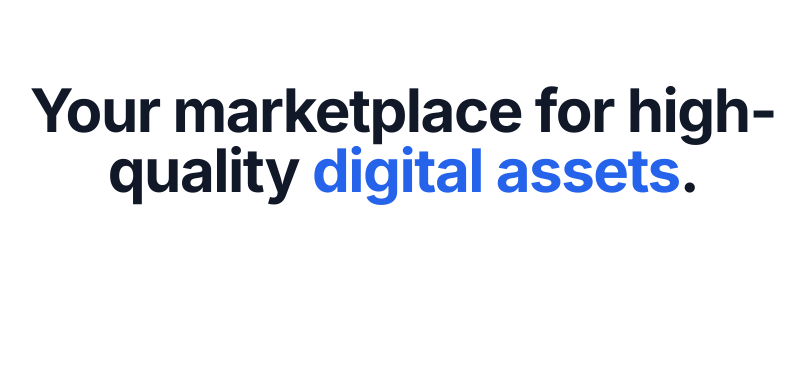
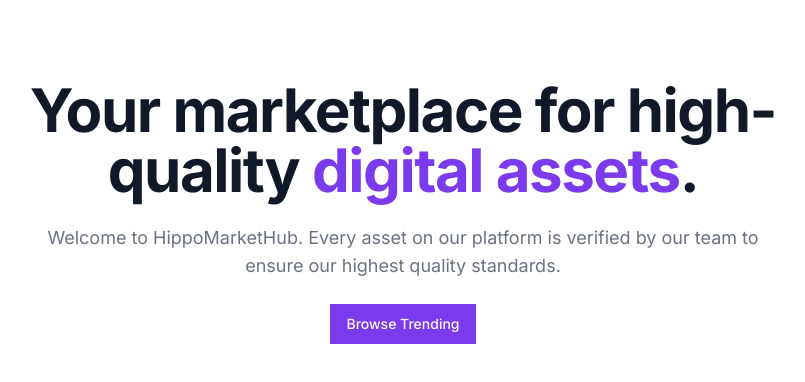
Before and after one commit to RenePung/marketplace_HippoHub, a Next.js app: page / in a window 1280 px wide. Shown: the top 382 px of the page, without its empty margins (237-1042 px from the left). Built offline with nearby package versions, Linux system fonts and the light colour scheme.

Commit message:
installed shadcn button, added styles to our page

```diff
--- a/package.json
+++ b/package.json
@@ -9,6 +9,7 @@
     "lint": "next lint"
   },
   "dependencies": {
+    "@radix-ui/react-slot": "^1.0.2",
     "class-variance-authority": "^0.7.0",
     "clsx": "^2.0.0",
     "lucide-react": "^0.292.0",
--- a/src/app/page.tsx
+++ b/src/app/page.tsx
@@ -1,16 +1,26 @@
 import MaxWidthWrapper from "@/components/MaxWidthWrapper";
-
+import { buttonVariants } from "@/components/ui/button";
+import Link from "next/link";
+//*********************************************IMPORTS*********************************************
 export default function Home() {
   return (
     <MaxWidthWrapper>
       <div className="py-20 mx-auto text-center flex flex-col items-center max-w-3xl">
         <h1 className="text-4xl font-bold tracking-tight text-gray-900 sm:text-6xl">
           Your marketplace for high-quality{' '}
-          <span className="text-blue-600">
+          <span className="text-violet-600">
             digital assets
           </span>
           .
           </h1>
+          <p className="mt-6 text-lg max-w-prose text-muted-foreground">
+            Welcome to HippoMarketHub. Every asset on our
+            platform is verified by our team to ensure our
+            highest quality standards.
+          </p>
+          <div className="flex flex-col sm:flex-row gap-4 mt-6">
+            <Link href='/products' className={buttonVariants()}>Browse Trending</Link>
+          </div>
       </div>
     </MaxWidthWrapper>
   )
--- /dev/null
+++ b/src/components/ui/button.tsx
@@ -0,0 +1,56 @@
+import * as React from "react"
+import { Slot } from "@radix-ui/react-slot"
+import { cva, type VariantProps } from "class-variance-authority"
+
+import { cn } from "@/lib/utils"
+
+const buttonVariants = cva(
+  "inline-flex items-center justify-center whitespace-nowrap rounded-md text-sm font-medium ring-offset-background transition-colors focus-visible:outline-none focus-visible:ring-2 focus-visible:ring-ring focus-visible:ring-offset-2 disabled:pointer-events-none disabled:opacity-50",
+  {
+    variants: {
+      variant: {
+        default: "bg-primary text-primary-foreground hover:bg-primary/90",
+        destructive:
+          "bg-destructive text-destructive-foreground hover:bg-destructive/90",
+        outline:
+          "border border-input bg-background hover:bg-accent hover:text-accent-foreground",
+        secondary:
+          "bg-secondary text-secondary-foreground hover:bg-secondary/80",
+        ghost: "hover:bg-accent hover:text-accent-foreground",
+        link: "text-primary underline-offset-4 hover:underline",
+      },
+      size: {
+        default: "h-10 px-4 py-2",
+        sm: "h-9 rounded-md px-3",
+        lg: "h-11 rounded-md px-8",
+        icon: "h-10 w-10",
+      },
+    },
+    defaultVariants: {
+      variant: "default",
+      size: "default",
+    },
+  }
+)
+
+export interface ButtonProps
+  extends React.ButtonHTMLAttributes<HTMLButtonElement>,
+    VariantProps<typeof buttonVariants> {
+  asChild?: boolean
+}
+
+const Button = React.forwardRef<HTMLButtonElement, ButtonProps>(
+  ({ className, variant, size, asChild = false, ...props }, ref) => {
+    const Comp = asChild ? Slot : "button"
+    return (
+      <Comp
+        className={cn(buttonVariants({ variant, size, className }))}
+        ref={ref}
+        {...props}
+      />
+    )
+  }
+)
+Button.displayName = "Button"
+
+export { Button, buttonVariants }
```
Also changed, not shown: 1 other file (tests, documents, lock files or other folders).
